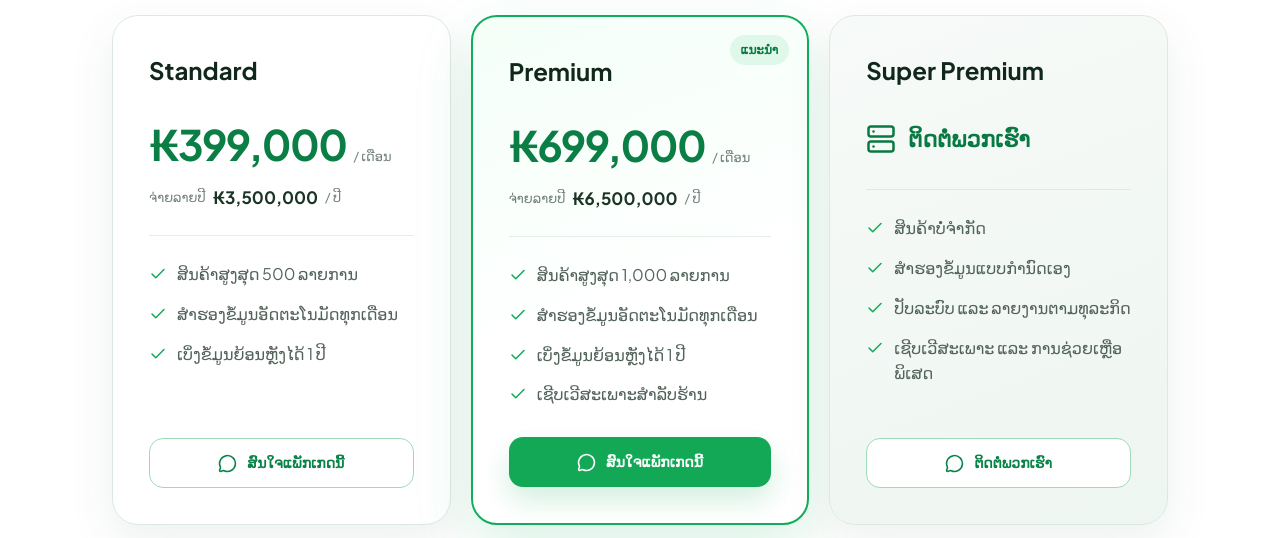
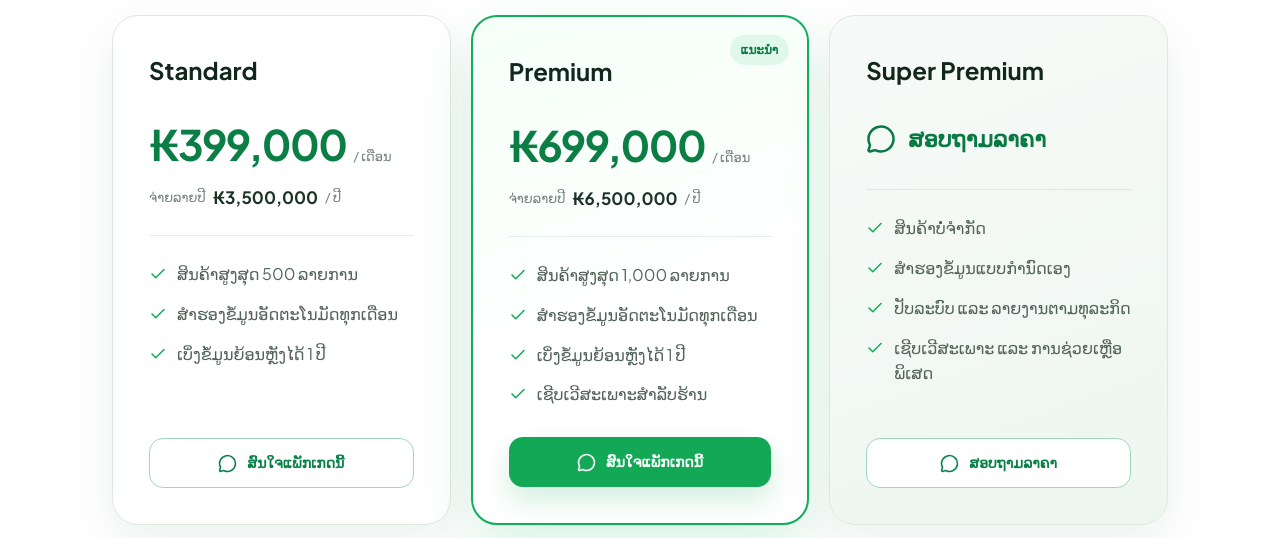
Before and after one commit to csblaos/express-turso, a Next.js app: page / in a window 1280 px wide. Shown: the part 3580-4118 px from the top of the page. Built offline with nearby package versions, Linux system fonts and the light colour scheme; a web font is replaced by a local one.

Commit message:
Clarify custom plan pricing action

```diff
--- a/app/page.tsx
+++ b/app/page.tsx
@@ -1,7 +1,7 @@
 "use client";
 
 import { useEffect, useState } from "react";
-import { ArrowRight, BarChart3, Boxes, Check, ChevronDown, ChevronRight, CircleDollarSign, Cloud, Coffee, Globe2, LayoutDashboard, ListOrdered, Menu, MessageCircle, Monitor, PackageCheck, Printer, ReceiptText, Server, Share2, ShoppingBag, Smartphone, Sparkles, Store, Tablet, TableProperties, Tags, Users, X, Zap, BadgeCheck } from "lucide-react";
+import { ArrowRight, BarChart3, Boxes, Check, ChevronDown, ChevronRight, CircleDollarSign, Cloud, Coffee, Globe2, LayoutDashboard, ListOrdered, Menu, MessageCircle, Monitor, PackageCheck, Printer, ReceiptText, Share2, ShoppingBag, Smartphone, Sparkles, Store, Tablet, TableProperties, Tags, Users, X, Zap, BadgeCheck } from "lucide-react";
 
 type Locale = "lo" | "th" | "en";
 const whatsappNumber = "8562077964565";
@@ -49,6 +49,7 @@ export default function Home() {
   const p = pricingCopy[locale];
   const x = extraCopy[locale];
   const packageLabel = { lo:"ແພັກເກດ", th:"แพ็กเกจ", en:"Packages" }[locale];
+  const priceContact = { lo:"ສອບຖາມລາຄາ", th:"สอบถามราคา", en:"Ask for pricing" }[locale];
   const cafe = { lo:["ຮ້ານຄາເຟ","ຈັດການເມນູ, ຂະໜາດ, ຕົວເລືອກ, ຄິວຮັບສິນຄ້າ ແລະ ອໍເດີກັບບ້ານ"], th:["ร้านคาเฟ่","จัดการเมนู ขนาด ตัวเลือก คิวรับสินค้า และออเดอร์กลับบ้าน"], en:["Cafés","Manage menus, sizes, options, pickup queues, and takeaway orders"] }[locale];
   const businesses = [...t.businesses.slice(0,2), cafe, t.businesses[2]];
   const whatsappUrl = `https://wa.me/${whatsappNumber}?text=${encodeURIComponent(t.whatsapp)}`;
@@ -80,7 +81,7 @@ export default function Home() {
     <section className="section devices-section" data-reveal><div className="center-heading"><span className="section-kicker">{x.deviceKicker}</span><h2>{x.deviceTitle[0]} <span>{x.deviceTitle[1]}</span></h2></div><div className="device-grid">{x.devices.map(([title,text],i)=>{const Icon=[Monitor,Smartphone,Tablet,Printer][i];return <article key={title}><div><Icon/></div><h3>{title}</h3><p>{text}</p></article>})}</div></section>
     <section className="section business-section" id="business" data-reveal><div className="business-copy"><span className="section-kicker light">{t.businessKicker}</span><h2>{t.businessTitle[0]}<br/><span>{t.businessTitle[1]}</span></h2><p>{t.businessLead}</p><a className="button button-light" href={whatsappUrl} target="_blank" rel="noreferrer">{t.tell}<MessageCircle/></a></div><div className="business-cards">{businesses.map(([title,detail],i)=>{const Icon=businessIcons[i];return <article style={{"--card-index":i} as React.CSSProperties} key={title}><div><Icon/></div><span>0{i+1}</span><h3>{title}</h3><p>{detail}</p></article>})}</div></section>
     <section className="section reviews-section" data-reveal><div><span className="section-kicker">{x.reviewKicker}</span><h2>{x.reviewTitle[0]}<br/><span>{x.reviewTitle[1]}</span></h2></div><div className="review-slider"><div className="review-track">{[...x.reviews,...x.reviews].map(([text,type],i)=><article className="review-card" key={`${type}-${i}`}><div className="review-stars">★★★★★</div><p>“{text}”</p><div><BadgeCheck size={18}/><strong>{type}</strong></div></article>)}</div></div></section>
-    <section className="section pricing-section" id="pricing" data-reveal><div className="center-heading"><span className="section-kicker">{p.kicker}</span><h2>{p.title[0]} <span>{p.title[1]}</span></h2><p>{p.lead}</p></div><div className="pricing-grid">{p.plans.map((plan,i)=><article className={`pricing-card ${i===1?"featured":""} ${i===2?"custom":""}`} key={plan.name}>{i===1&&<span className="plan-badge">{p.recommended}</span>}<h3>{plan.name}</h3>{plan.monthly?<><div className="price"><strong>₭{plan.monthly}</strong><span>{p.perMonth}</span></div><div className="annual-price"><span>{p.annual}</span><strong>₭{plan.yearly}</strong><span>{p.perYear}</span></div></>:<div className="contact-price"><Server/><strong>{p.contact}</strong></div>}<ul>{plan.features.map(feature=><li key={feature}><Check size={18}/><span>{feature}</span></li>)}</ul><a className={`button ${i!==1?"button-outline":""}`} href={planUrl(plan.name)} target="_blank" rel="noreferrer"><MessageCircle size={19}/>{i===2?p.contact:p.cta}</a></article>)}</div><aside className="store-rule"><div><Store size={26}/></div><div><strong>{p.ruleTitle}</strong><p>{p.rule}</p></div></aside></section>
+    <section className="section pricing-section" id="pricing" data-reveal><div className="center-heading"><span className="section-kicker">{p.kicker}</span><h2>{p.title[0]} <span>{p.title[1]}</span></h2><p>{p.lead}</p></div><div className="pricing-grid">{p.plans.map((plan,i)=><article className={`pricing-card ${i===1?"featured":""} ${i===2?"custom":""}`} key={plan.name}>{i===1&&<span className="plan-badge">{p.recommended}</span>}<h3>{plan.name}</h3>{plan.monthly?<><div className="price"><strong>₭{plan.monthly}</strong><span>{p.perMonth}</span></div><div className="annual-price"><span>{p.annual}</span><strong>₭{plan.yearly}</strong><span>{p.perYear}</span></div></>:<div className="contact-price"><MessageCircle/><strong>{priceContact}</strong></div>}<ul>{plan.features.map(feature=><li key={feature}><Check size={18}/><span>{feature}</span></li>)}</ul><a className={`button ${i!==1?"button-outline":""}`} href={planUrl(plan.name)} target="_blank" rel="noreferrer"><MessageCircle size={19}/>{i===2?priceContact:p.cta}</a></article>)}</div><aside className="store-rule"><div><Store size={26}/></div><div><strong>{p.ruleTitle}</strong><p>{p.rule}</p></div></aside></section>
     <section className="section process-section" data-reveal><div className="center-heading"><span className="section-kicker">{t.processKicker}</span><h2>{t.processTitle[0]} <span>{t.processTitle[1]}</span></h2><p>{t.processLead}</p></div><div className="steps">{t.steps.map(([title,text],i)=><article style={{"--card-index":i} as React.CSSProperties} key={title}><div className="step-number">0{i+1}</div>{i<2&&<div className="step-line"/>}<h3>{title}</h3><p>{text}</p></article>)}</div></section>
     <section className="section faq-section" id="faq" data-reveal><div className="faq-intro"><span className="section-kicker">{t.faqKicker}</span><h2>{t.faqTitle[0]}<br/><span>{t.faqTitle[1]}</span></h2><p>{t.faqLead}</p><a className="text-link green-link" href={whatsappUrl} target="_blank" rel="noreferrer">{t.ask}<ArrowRight/></a></div><div className="faq-list">{t.faqs.map(([q,a],i)=><details key={q} open={i===0}><summary>{q}<span>+</span></summary><p>{a}</p></details>)}</div></section>
     <section className="cta-section" data-reveal><div className="cta-shape one"/><div className="cta-shape two"/><div className="cta-logo"><img src="/okhaidee-logo.png" alt=""/></div><div><span>{t.ctaTop}</span><h2>{t.ctaTitle[0]}<br/>{t.ctaTitle[1]}</h2><p>{t.ctaLead}</p></div><a className="button button-white" href={whatsappUrl} target="_blank" rel="noreferrer"><MessageCircle/>{t.ctaButton}</a></section>
```
